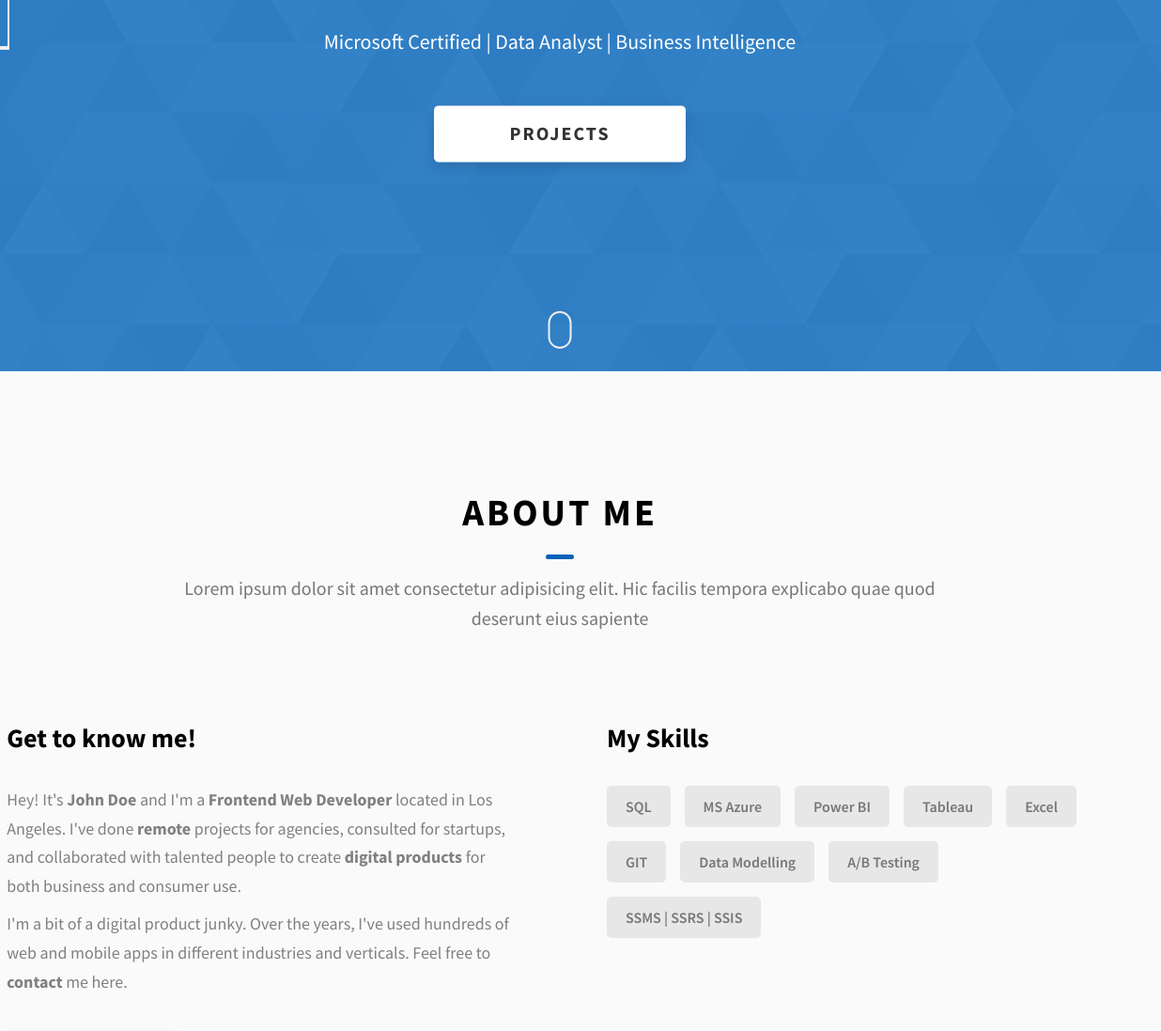
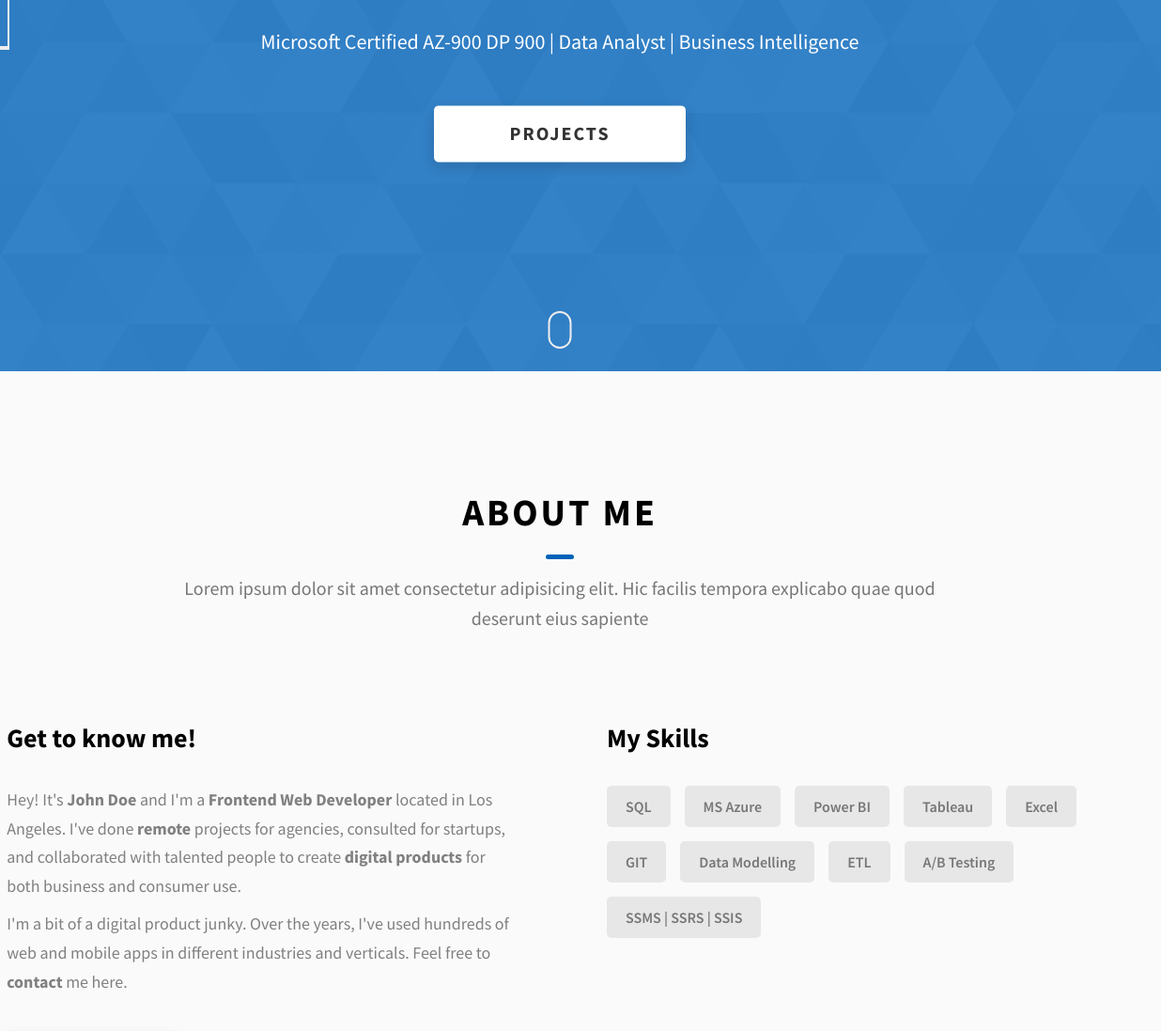
Before and after one commit to hafeezuddin/hafeezuddin.github.io, a website: page index.html in a window 1280 px wide. Shown: the part 405-1502 px from the top of the page at 94% size, 44-1280 px from the left. Drawn offline with Linux system fonts and the light colour scheme.

Commit message:
Skills updation

```diff
--- a/index.html
+++ b/index.html
@@ -85,7 +85,7 @@
         <h1 class="heading-primary">Hey, My name is Hafeezuddin</h1>
         <div class="home-hero__info">
           <p class="text-primary">
-            Microsoft Certified | Data Analyst | Business Intelligence
+            Microsoft Certified AZ-900 DP 900 | Data Analyst | Business Intelligence
           </p>
         </div>
         <div class="home-hero__cta">
@@ -161,6 +161,7 @@
               <div class="skills__skill">Excel</div>
               <div class="skills__skill">GIT</div>
               <div class="skills__skill">Data Modelling</div>
+              <div class="skills__skill">ETL</div>
               <div class="skills__skill">A/B Testing</div>
               <div class="skills__skill">SSMS | SSRS | SSIS </div>
             </div>
```
